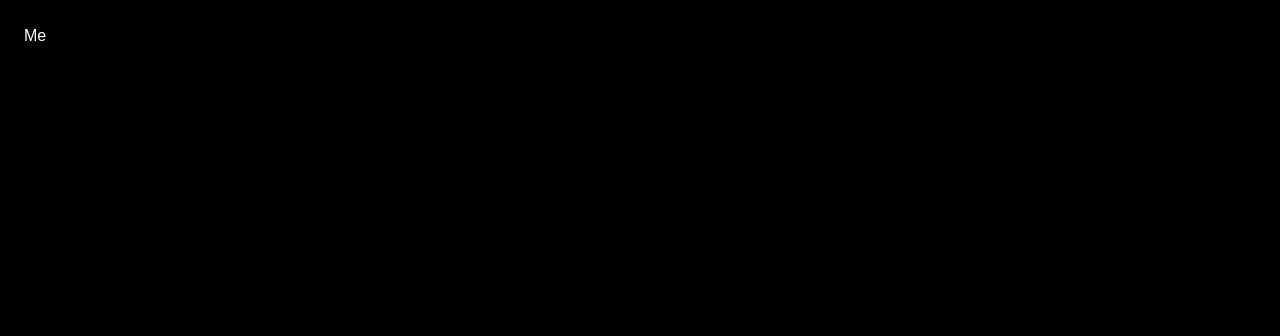
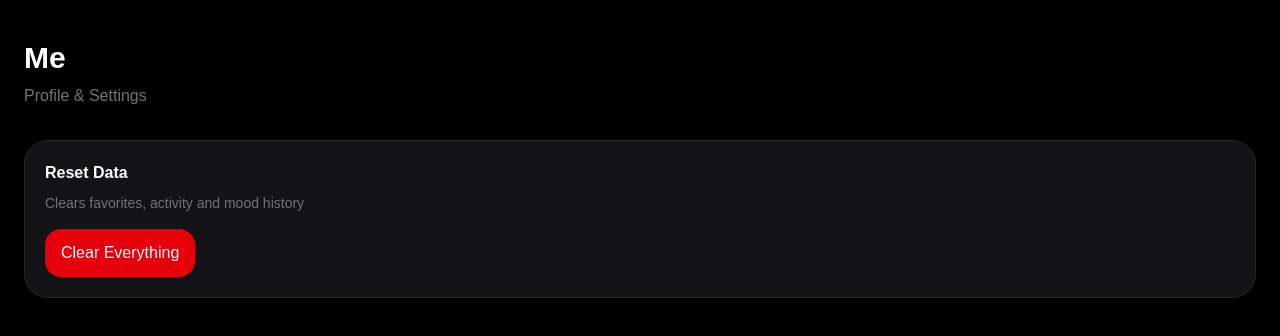
Before and after one commit to shubhbeniwal/iconmusic-ai, a Next.js app in the folder frontend/: page /me in a window 1280 px wide. Shown: the top 336 px of the page. Built offline with nearby package versions, Linux system fonts and the light colour scheme.

Commit message:
Segregated Me Page

```diff
--- a/frontend/src/app/me/page.tsx
+++ b/frontend/src/app/me/page.tsx
@@ -1,13 +1,130 @@
-export default function Page() {
+"use client"
 
-    return (
+import {
 
-      <main className="p-6 text-white">
+  clearFavorites
+
+} from "@/lib/favorites"
+
+import {
+
+  clearActivity
+
+} from "@/lib/activity"
+
+import {
+
+  clearMoodHistory
+
+} from "@/lib/moodHistory"
+
+export default function MePage() {
+
+  const handleReset = () => {
+
+    clearFavorites()
+
+    clearActivity()
+
+    clearMoodHistory()
+
+    window.location.reload()
+
+  }
+
+  return (
+
+    <main
+      className="
+      min-h-screen
+      bg-black
+      text-white
+      px-6
+      pt-10
+      pb-32
+      "
+    >
+
+      <h1
+        className="
+        text-3xl
+        font-bold
+        mb-2
+        "
+      >
 
         Me
 
-      </main>
+      </h1>
 
-    )
+      <p
+        className="
+        text-zinc-500
+        mb-8
+        "
+      >
 
-  }
+        Profile & Settings
+
+      </p>
+
+      <div
+        className="
+        bg-zinc-900/80
+        border
+        border-zinc-800
+        rounded-3xl
+        p-5
+        "
+      >
+
+        <h2
+          className="
+          font-semibold
+          mb-2
+          "
+        >
+
+          Reset Data
+
+        </h2>
+
+        <p
+          className="
+          text-sm
+          text-zinc-500
+          mb-4
+          "
+        >
+
+          Clears favorites,
+          activity and mood history
+
+        </p>
+
+        <button
+
+          onClick={handleReset}
+
+          className="
+          px-4
+          py-3
+          rounded-2xl
+          bg-red-600
+          hover:bg-red-500
+          transition-colors
+          "
+
+        >
+
+          Clear Everything
+
+        </button>
+
+      </div>
+
+    </main>
+
+  )
+
+}
--- a/frontend/src/lib/moodHistory.ts
+++ b/frontend/src/lib/moodHistory.ts
@@ -90,3 +90,19 @@ export function getMoodHistory() {
   return readHistory()
 
 }
+
+export function clearMoodHistory() {
+
+  if (typeof window === "undefined") {
+
+    return
+
+  }
+
+  localStorage.removeItem(
+
+    "iconmusic_mood_history"
+
+  )
+
+}
```
Also changed, not shown: 1 other file (tests, documents, lock files or other folders).
